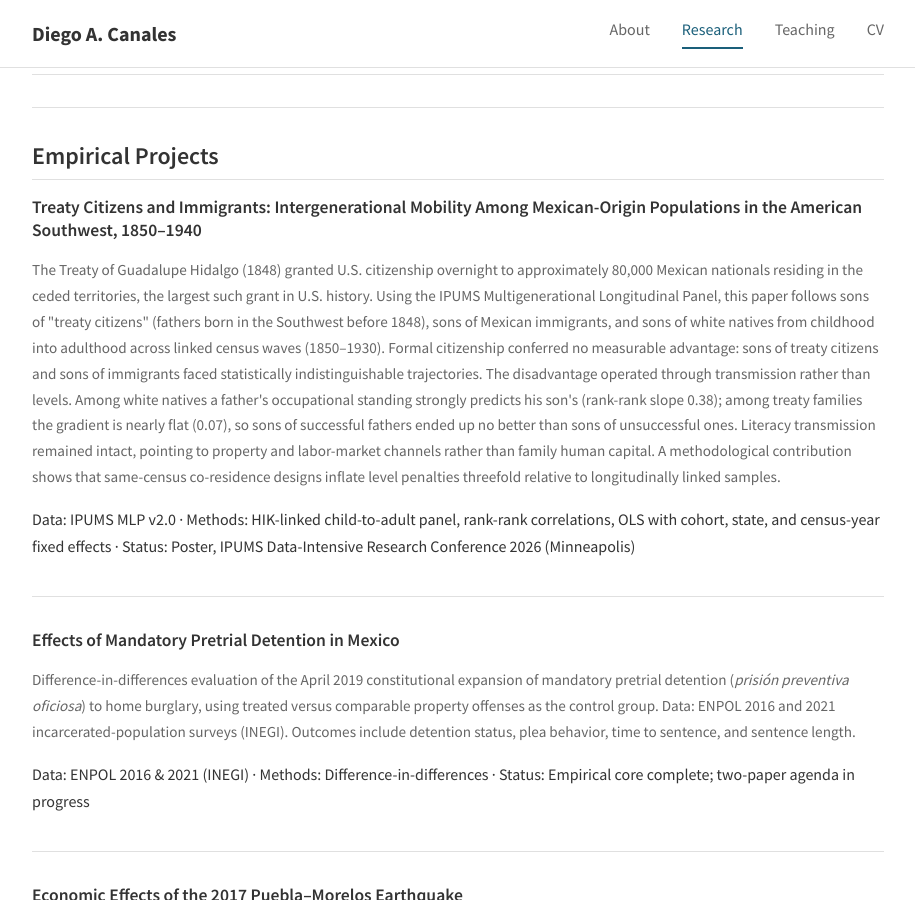
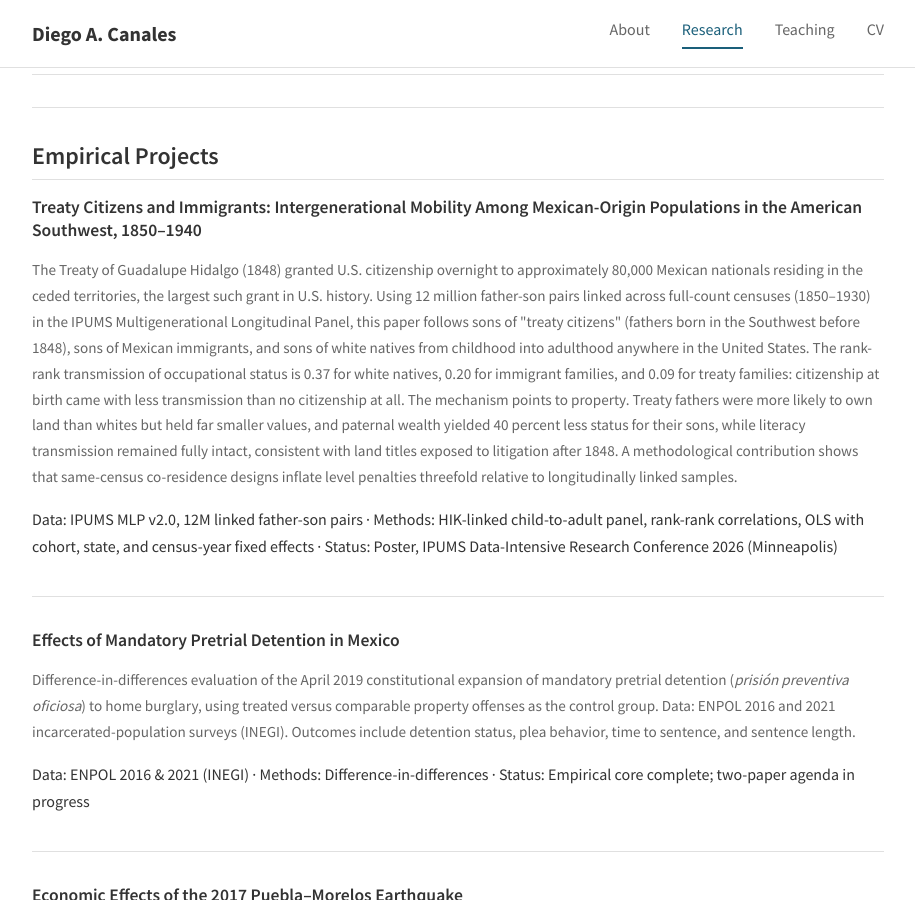
Before and after one commit to diegoacanales/diegoacanales.github.io, a Jekyll site: the page built from research.md, in a window 1280 px wide and 900 px high, scrolled down 1471 px. Shown: the whole window, without its empty margins (182-1097 px from the left). Built offline with Jekyll 4.4.1, drawn with Linux system fonts in a browser that asks for light colours; some web fonts are replaced.

Commit message:
Update Treaty Citizens entry with national-scale results
12 million linked pairs: transmission hierarchy 0.37 (whites) > 0.20
(immigrants) > 0.09 (treaty citizens), wealth mechanism (paternal land
value yields 40 percent less status for treaty sons), literacy intact.

Co-Authored-By: Claude Fable 5 <noreply@anthropic.com>

```diff
--- a/research.md
+++ b/research.md
@@ -87,20 +87,20 @@ permalink: /research/
   <p class="abstract">
     The Treaty of Guadalupe Hidalgo (1848) granted U.S. citizenship overnight to approximately
     80,000 Mexican nationals residing in the ceded territories, the largest such grant in U.S.
-    history. Using the IPUMS Multigenerational Longitudinal Panel, this paper follows sons of
-    "treaty citizens" (fathers born in the Southwest before 1848), sons of Mexican immigrants,
-    and sons of white natives from childhood into adulthood across linked census waves
-    (1850&ndash;1930). Formal citizenship conferred no measurable advantage: sons of treaty
-    citizens and sons of immigrants faced statistically indistinguishable trajectories. The
-    disadvantage operated through transmission rather than levels. Among white natives a
-    father's occupational standing strongly predicts his son's (rank-rank slope 0.38); among
-    treaty families the gradient is nearly flat (0.07), so sons of successful fathers ended up
-    no better than sons of unsuccessful ones. Literacy transmission remained intact, pointing
-    to property and labor-market channels rather than family human capital. A methodological
+    history. Using 12 million father-son pairs linked across full-count censuses
+    (1850&ndash;1930) in the IPUMS Multigenerational Longitudinal Panel, this paper follows
+    sons of "treaty citizens" (fathers born in the Southwest before 1848), sons of Mexican
+    immigrants, and sons of white natives from childhood into adulthood anywhere in the United
+    States. The rank-rank transmission of occupational status is 0.37 for white natives, 0.20
+    for immigrant families, and 0.09 for treaty families: citizenship at birth came with less
+    transmission than no citizenship at all. The mechanism points to property. Treaty fathers
+    were more likely to own land than whites but held far smaller values, and paternal wealth
+    yielded 40 percent less status for their sons, while literacy transmission remained fully
+    intact, consistent with land titles exposed to litigation after 1848. A methodological
     contribution shows that same-census co-residence designs inflate level penalties threefold
     relative to longitudinally linked samples.
   </p>
-  <p class="venue">Data: IPUMS MLP v2.0 · Methods: HIK-linked child-to-adult panel, rank-rank correlations, OLS with cohort, state, and census-year fixed effects · Status: Poster, IPUMS Data-Intensive Research Conference 2026 (Minneapolis)</p>
+  <p class="venue">Data: IPUMS MLP v2.0, 12M linked father-son pairs · Methods: HIK-linked child-to-adult panel, rank-rank correlations, OLS with cohort, state, and census-year fixed effects · Status: Poster, IPUMS Data-Intensive Research Conference 2026 (Minneapolis)</p>
 </div>
 
 <div class="publication">
```
Also changed, not shown: _pages/research.md (+11 -11 lines).
